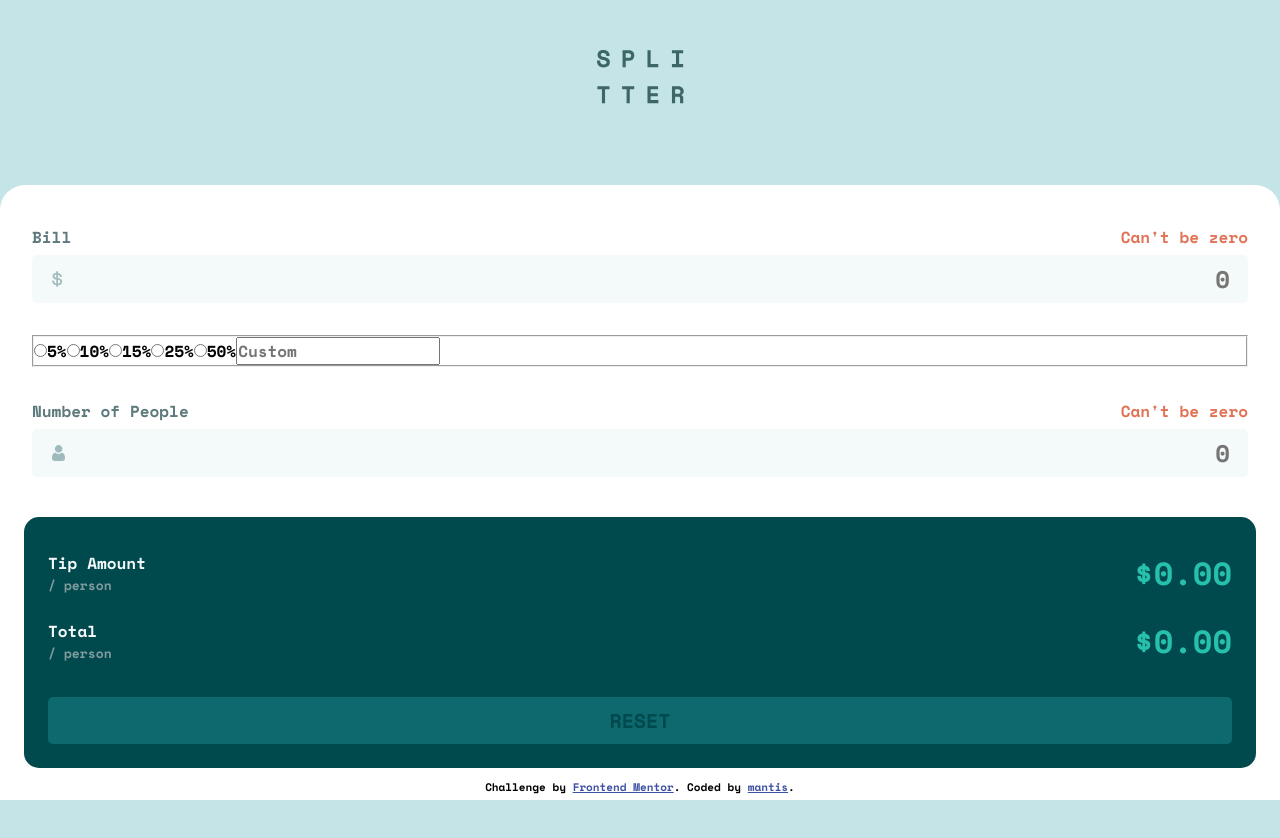
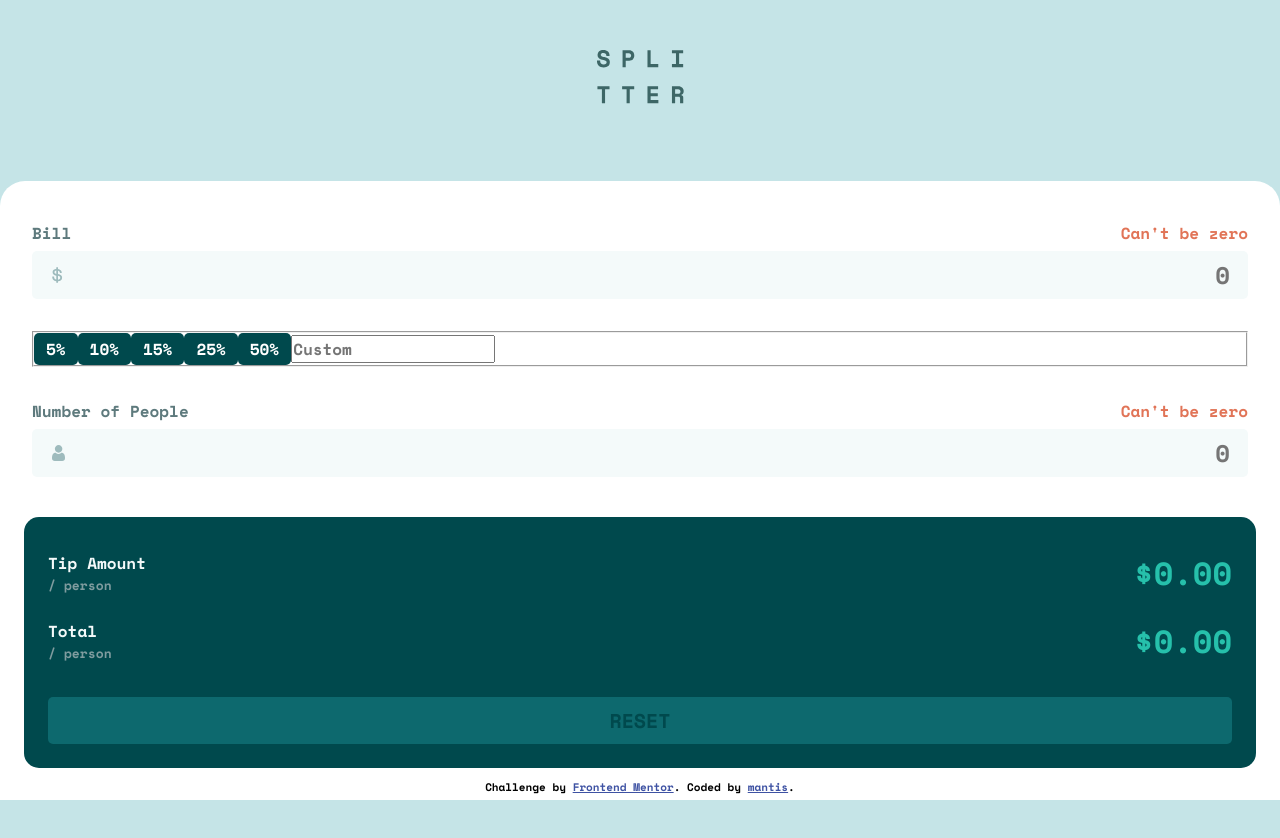
Before and after one commit to morauszkia/fm-tip-calculator, a Vue app: page / in a window 1280 px wide. Shown: the top 838 px of the page. Built offline with nearby package versions, Linux system fonts and the light colour scheme.

Commit message:
TipButton: use button instead of radio input

```diff
--- a/src/components/TipButton.vue
+++ b/src/components/TipButton.vue
@@ -1,26 +1,35 @@
 <script setup>
-import { defineProps, defineEmits } from "vue";
+// import { defineProps, defineEmits } from "vue";
+import { store } from "../store/store";
 
-const { value, modelValue } = defineProps({
+const { value } = defineProps({
   value: String,
-  modelValue: String,
 });
 
-const emit = defineEmits(["update:modelValue"]);
-
-function updateValue() {
-  emit("update:modelValue", value);
+function selectTip() {
+  store.tip = value;
+  store.customTip = false;
 }
 </script>
 
 <template>
-  <input
-    type="radio"
-    name="tip"
-    :id="value"
-    :value="value"
-    :checked="modelValue === value"
-    @change="updateValue"
-  />
-  <label :for="value">{{ value + "%" }}</label>
+  <button
+    type="button"
+    :class="store.tip === value ? 'selected' : ''"
+    @click="selectTip"
+  >
+    {{ value }}%
+  </button>
 </template>
+
+<style scoped>
+button {
+  font: inherit;
+  cursor: pointer;
+  background-color: var(--dark);
+  color: #fff;
+  border: none;
+  border-radius: var(--radius-sm);
+  padding: 0.25em 0.75em;
+}
+</style>
```
